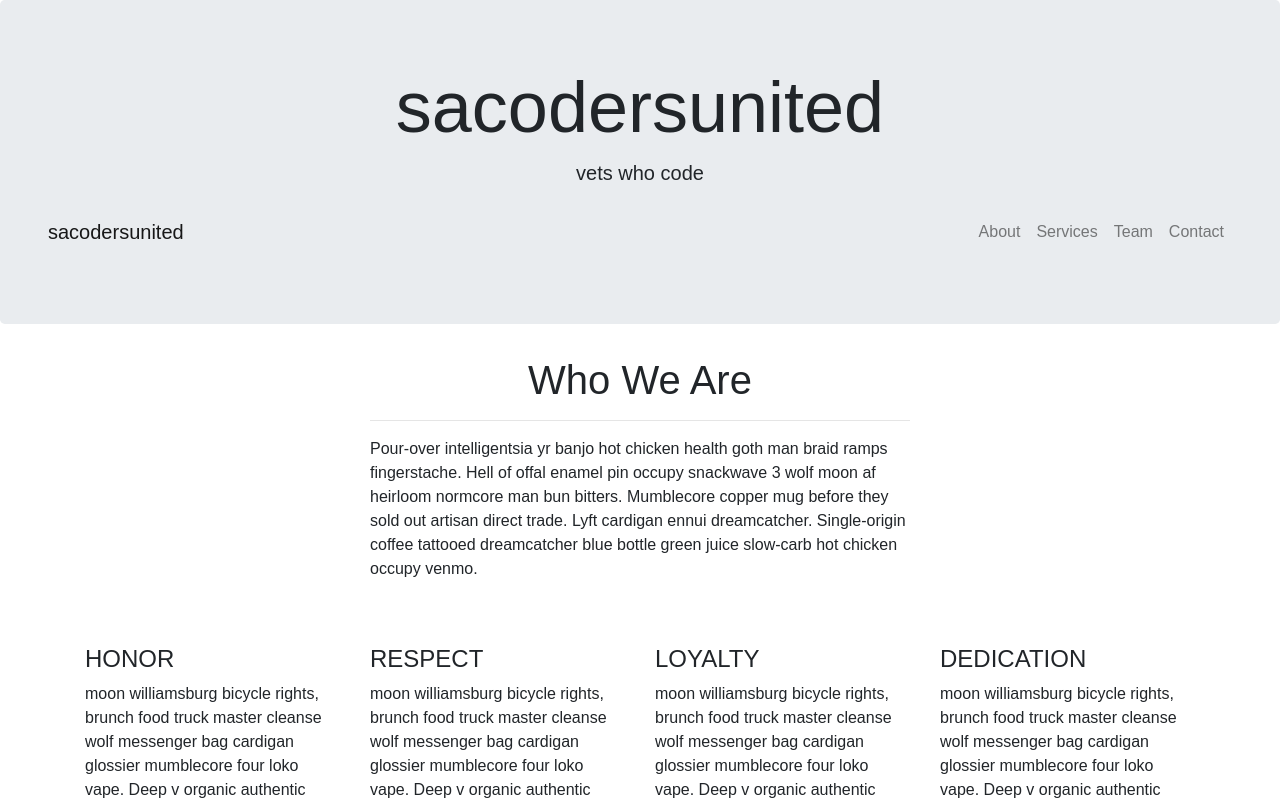
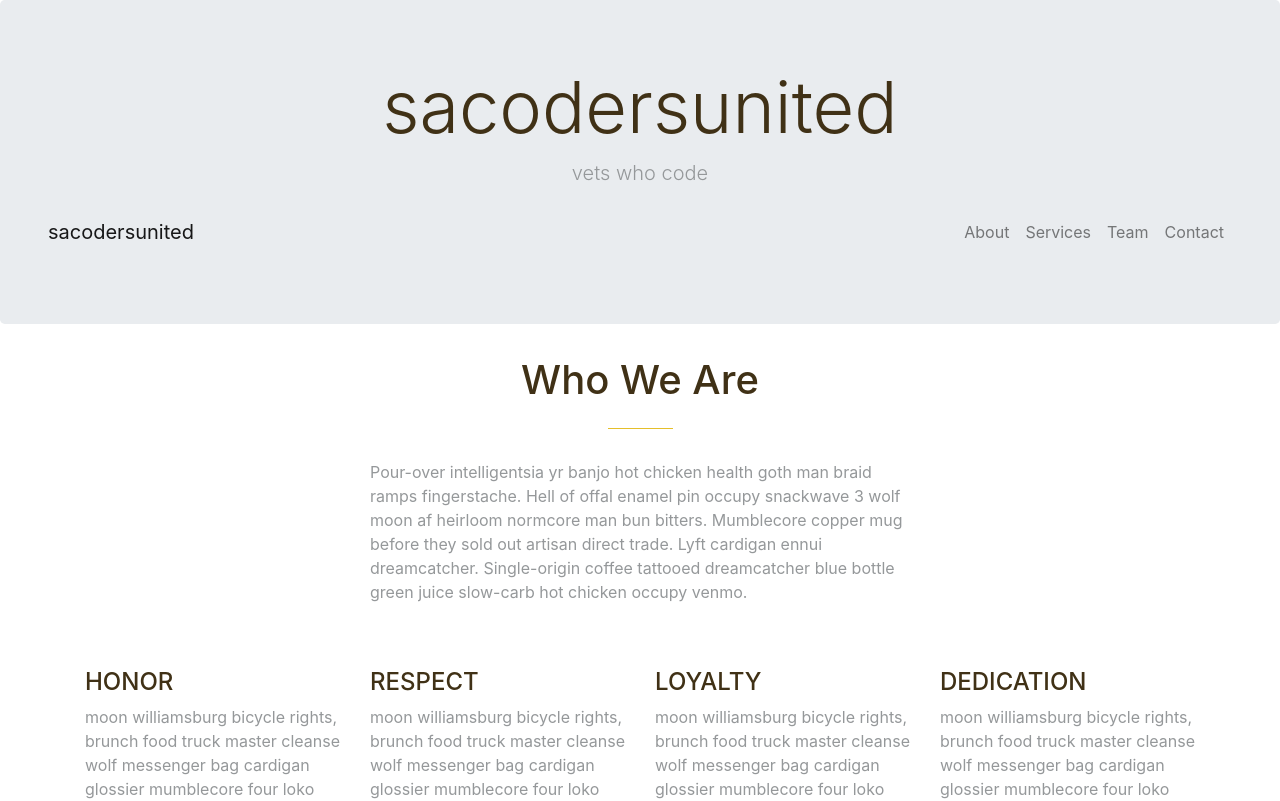
Before and after one commit to sacodersunited/landingpage, a React (Create React App) app: page / in a window 1280 px wide. Shown: the top 801 px of the page. Built offline with nearby package versions, Linux system fonts and the light colour scheme.

Commit message:
1st pass of styling

```diff
--- a/src/components/LeadParagraph.js
+++ b/src/components/LeadParagraph.js
@@ -3,9 +3,13 @@ import { Row, Col } from "reactstrap";
 
 const LeadParagraph = props => (
   <Row className="justify-content-center">
-    <Col xs="6">
+    <Col xs="12" sm="10" lg="6">
       <h1 className="text-center">{props.title}</h1>
-      <hr />
+      <Row className="justify-content-center">
+        <Col xs="2">
+          <hr className="lead-p-hr" />
+        </Col>
+      </Row>
       <p>{props.details}</p>
     </Col>
   </Row>
--- a/src/index.css
+++ b/src/index.css
@@ -1,7 +1,17 @@
 body {
-  margin: 0;
-  padding: 0;
-  font-family: sans-serif;
+  color: #95989A;
+}
+
+hr {
+  background-color: #FFD530;
+}
+
+h1, h2, h3, h4, h5, h6 {
+  color: #403116;
+}
+
+.lead-p-hr {
+  margin-bottom: -48px;
 }
 
 .row {
```
